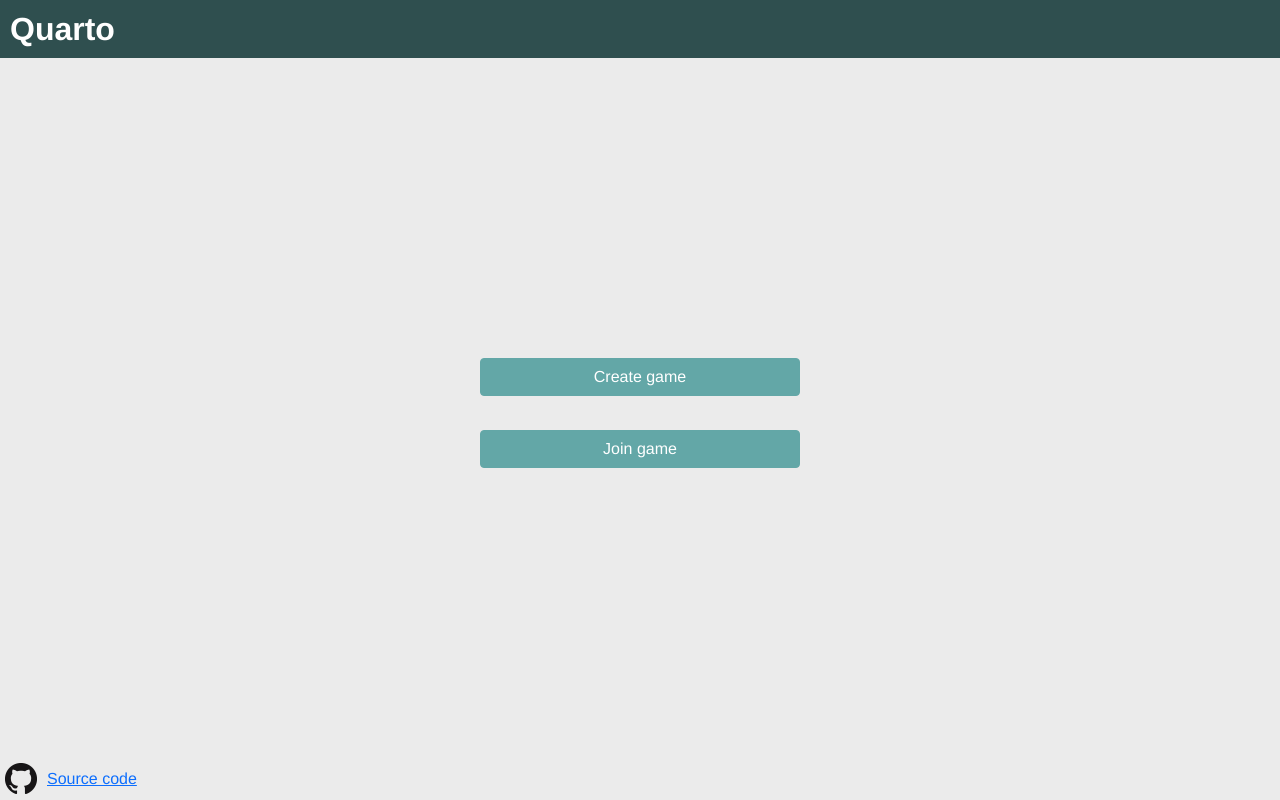
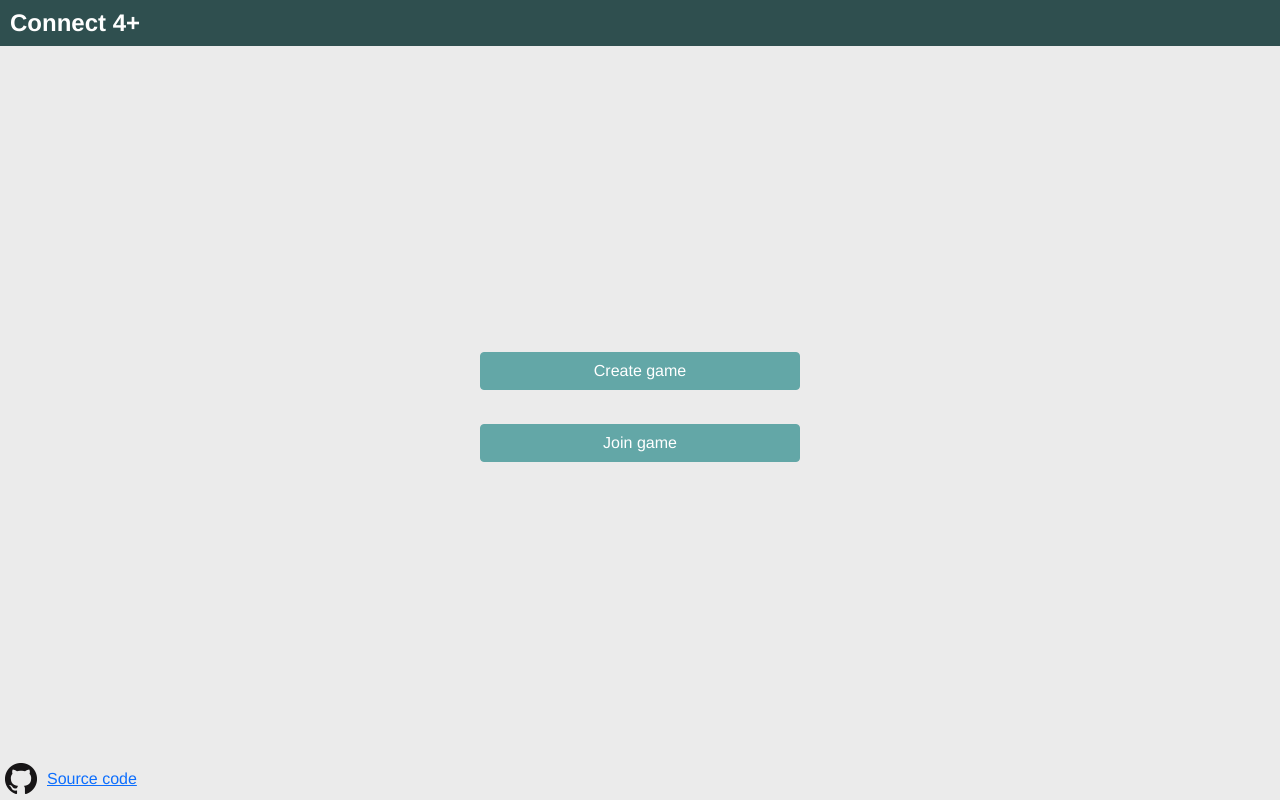
Before and after one commit to louis-hildebrand/connect4plus, a Vue app in the folder client/: page / in a window 1280 px wide. Built offline with nearby package versions, Linux system fonts and the light colour scheme; no server answers.

Commit message:
Change site name

```diff
--- a/client/public/index.html
+++ b/client/public/index.html
@@ -5,11 +5,11 @@
     <meta http-equiv="X-UA-Compatible" content="IE=edge">
     <meta name="viewport" content="width=device-width,initial-scale=1.0">
     <link rel="icon" href="<%= BASE_URL %>favicon.ico">
-    <title><%= htmlWebpackPlugin.options.title %></title>
+    <title>Connect 4+</title>
   </head>
   <body>
     <noscript>
-      <strong>We're sorry but <%= htmlWebpackPlugin.options.title %> doesn't work properly without JavaScript enabled. Please enable it to continue.</strong>
+      <strong>We're sorry but Connect 4+ doesn't work properly without JavaScript enabled. Please enable it to continue.</strong>
     </noscript>
     <div id="app"></div>
     <!-- built files will be auto injected -->
--- a/client/src/App.vue
+++ b/client/src/App.vue
@@ -5,7 +5,7 @@
     </div>
     <footer>
       <img class="footer-mark" src="@/assets/github.png">
-      <a href="https://github.com/louis-hildebrand/quarto">Source code</a>
+      <a href="https://github.com/louis-hildebrand/connect4plus">Source code</a>
     </footer>
   </div>
 </template>
@@ -22,8 +22,6 @@ export default {
     }
   },
   created() {
-    document.title = "Quarto";
-
     this.socket = io(config.backendUrl);
     this.socket.on("connect", () => {
       console.log(`Connected to the server (URL: ${config.backendUrl}).`);
--- a/client/src/components/AppHeader.vue
+++ b/client/src/components/AppHeader.vue
@@ -1,6 +1,6 @@
 <template>
   <div class="header-content">
-    <div class="app-name"><strong>Quarto</strong></div>
+    <div class="app-name"><strong>Connect 4+</strong></div>
     <slot></slot>
   </div>
 </template>
@@ -18,7 +18,7 @@
 }
 
 .app-name {
-  font-size: xx-large;
+  font-size: x-large;
   margin: 5px auto 5px 10px;
 }
 </style>
```
